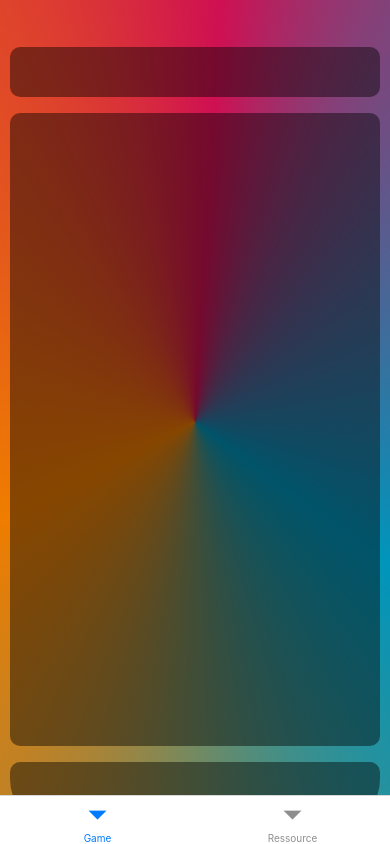
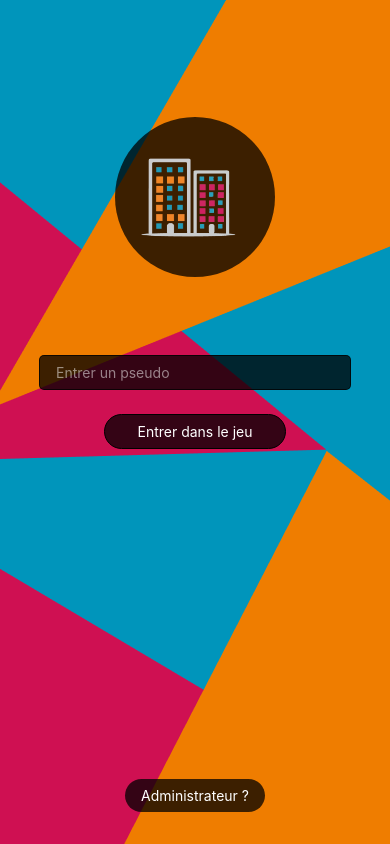
Before and after one commit to Cosmeak/iim-bachelor-2, a React Native app: screen / in a window 390 px wide. Built offline with nearby package versions, Linux system fonts and the light colour scheme.

Commit message:
:bug: :hammer: fix stack navigator

```diff
--- a/App.js
+++ b/App.js
@@ -4,35 +4,21 @@ import { createNativeStackNavigator } from '@react-navigation/native-stack';
 import { createBottomTabNavigator } from '@react-navigation/bottom-tabs';
 
 import HomeScreen from './screens/HomeScreen';
-import GameView from './screens/GameView';
 import Admin from "./screens/Admin";
-import RessourcePlayer from './screens/GamePlay/RessourcePlayer';
-import WaitingRoom from './screens/WaitingRoom';
 
-const Tab = createBottomTabNavigator();
+
 const HomeStack = createNativeStackNavigator();
 
 const HomeStackScreen = () => {
   return(
-      <HomeStack.Navigator>
-        <HomeStack.Screen name="Home" component={HomeScreen} options={{headerShown:false}} />
-        <HomeStack.Screen name="Admin" component={Admin} options={{headerShown:false}} />
-        <HomeStack.Screen name="Game" component={GameView} options={{headerShown:false}} />
-        <HomeStack.Screen name="Ressource" component={RessourcePlayer} options={{headerShown:false}} />
-        <HomeStack.Screen name="Waiting" component={WaitingRoom} options={{headerShown:false}} />
-      </HomeStack.Navigator>
+    <NavigationContainer>
+        <HomeStack.Navigator>
+          <HomeStack.Screen name="Home" component={HomeScreen} options={{headerShown:false}} />
+          <HomeStack.Screen name="Admin" component={Admin} options={{headerShown:false}} />
+        </HomeStack.Navigator>
+      </NavigationContainer>
   )
 }
 
-const Navigation = () => {
-  return(
-    <NavigationContainer>
-      <Tab.Navigator>
-        <Tab.Screen name="Game" component={GameView} options={{headerShown:false}} />
-        <Tab.Screen name="Ressource" component={RessourcePlayer} options={{headerShown:false}} />
-      </Tab.Navigator>
-    </NavigationContainer>
-  )
-}
 
-export default Navigation;
+export default HomeStackScreen;
--- a/screens/AdminPanel.js
+++ b/screens/AdminPanel.js
@@ -11,7 +11,7 @@ import Question from './Admin/Question'
 
 const Stack = createStackNavigator();
 
-export default function MyStack() {
+function MyStack() {
   return (
     <Stack.Navigator>
       <Stack.Screen name="Admin" component={Admin} />
@@ -21,3 +21,5 @@ export default function MyStack() {
     </Stack.Navigator>
   );
 }
+
+export default MyStack;
```
